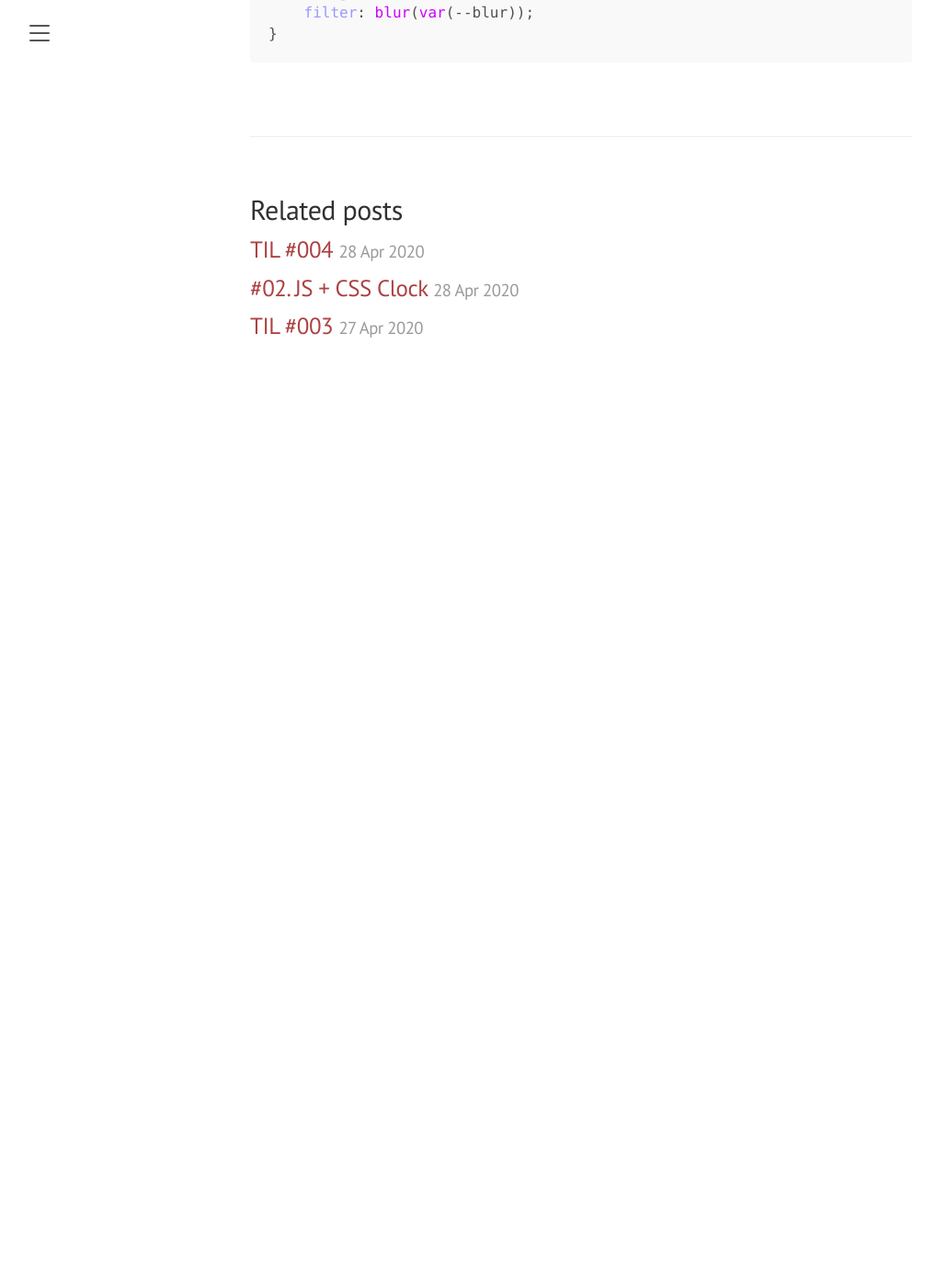
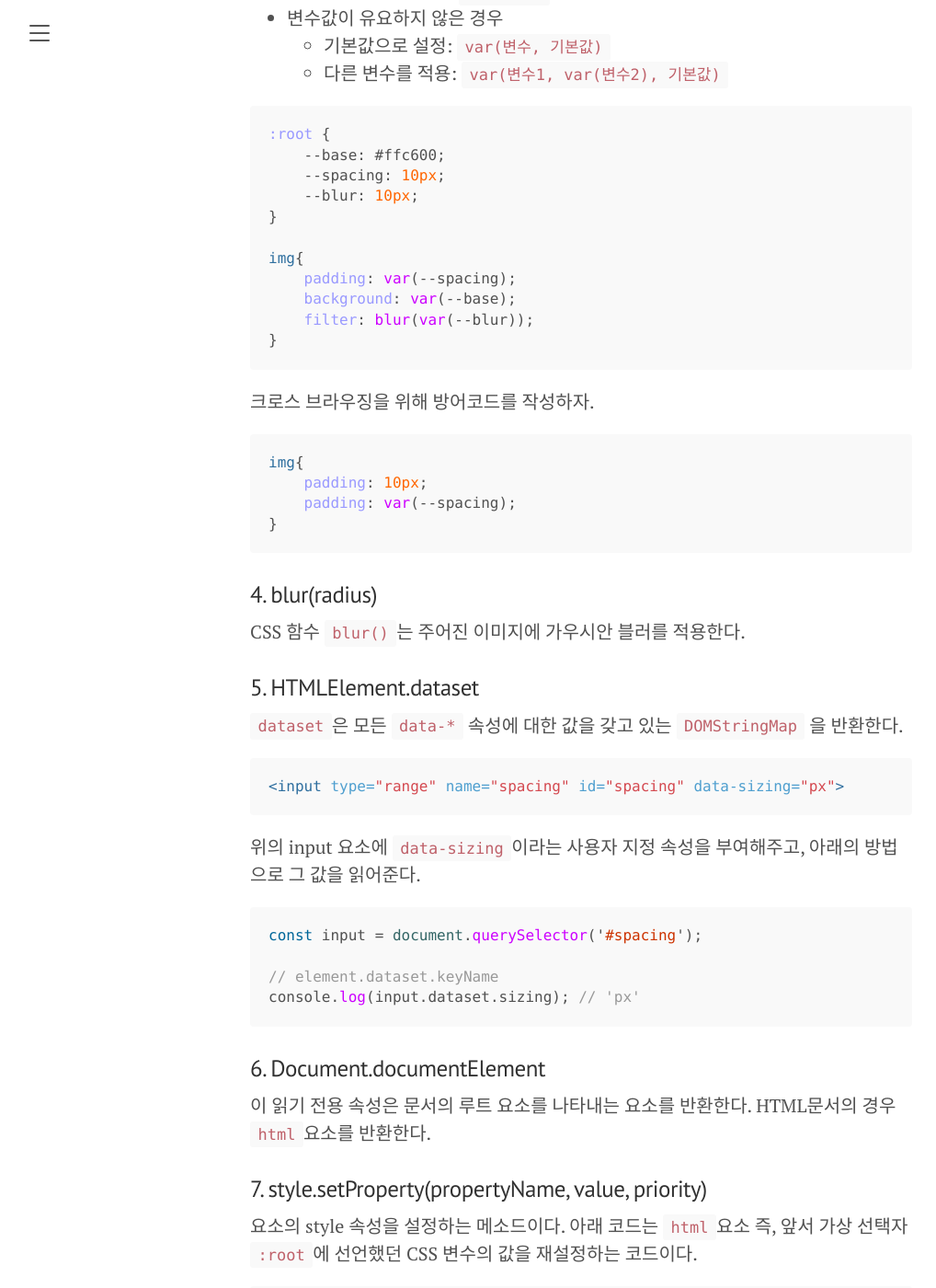
Before and after one commit to danbiilee/danbiilee.github.io, a Jekyll site: the page built from _posts/Javascript30/2020-04-28-03-CSS Variables.md, in a window 1280 px wide and 1400 px high, scrolled down 857 px. Shown: the whole window at 92% size, without its empty margins (8-1026 px from the left). Built offline with Jekyll 4.4.1, drawn with Linux system fonts in a browser that asks for light colours; before the commit the page ends 1287 px from its top, so only the background shows below that; some of the changed text lies outside the part shown.

Commit message:
docs: Edit 'JS30-03'

````diff
--- a/_posts/Javascript30/2020-04-28-03-CSS Variables.md
+++ b/_posts/Javascript30/2020-04-28-03-CSS Variables.md
@@ -3,29 +3,89 @@ title: "#03. Playing with CSS Variables and JS"
 category: Javascript30
 ---
 
-## 1. HTML
-### 1.1 input:color
-`type="color"`인 `input`태그가 있다는 걸 처음 알았다. 충격적.
+## 새롭게 알게 된 것들
+### 1. input:color
+`type="color"`인 `input`태그가 있다는 걸 처음 알았다. 신기방기쓰.
 
 
-## 2. CSS
-### 2.1 :root 선택자와 그 아래 속성들
+
+### 2. CSS의 변수
+CSS에서도 변수를 선언하고 사용할 수 있다.
+자신의 부모 요소에 선언된 변수에만 접근할 수 있기 때문에 보통 최상위 요소를 뜻하는 `:root` 가상 선택자를 이용해 변수를 선언한다.
+
+
+#### 2.1 :root 가상 선택자
+HTML에서 최상위 요소는 html태그를 의미한다. html 태그 이름을 선택자로 쓰면 우선 순위에 1점이 부여되지만, 가상 선택자는 class로 간주되어 10점이 부여되므로 굳이 `:root` 가상 선택자를 사용하는 거라고 생각하면 된다.
+
+#### 2.2 변수의 선언과 사용
+**변수 선언 방법**
+`--변수명`
+
+**변수 사용법**
+- 변수값이 유효한 경우: `var(변수)`
+- 변수값이 유요하지 않은 경우
+    - 기본값으로 설정: `var(변수, 기본값)`
+    - 다른 변수를 적용: `var(변수1, var(변수2), 기본값)`
+
 ```css
 :root {
     --base: #ffc600;
     --spacing: 10px;
     --blur: 10px;
 }
-```
 
-
-### 2.2 var()
-더 충격적.
-
-```css
 img{
     padding: var(--spacing);
     background: var(--base);
     filter: blur(var(--blur));
 }
 ```
+크로스 브라우징을 위해 방어코드를 작성하자.
+```css
+img{
+    padding: 10px;
+    padding: var(--spacing);
+}
+```
+
+### 4. blur(radius)
+CSS 함수 `blur()`는 주어진 이미지에 가우시안 블러를 적용한다.
+
+
+### 5. HTMLElement.dataset
+`dataset`은  모든 `data-*` 속성에 대한 값을 갖고 있는 `DOMStringMap` 을 반환한다.
+
+```html
+<input type="range" name="spacing" id="spacing" data-sizing="px">
+```
+위의 input 요소에 `data-sizing`이라는 사용자 지정 속성을 부여해주고, 아래의 방법으로 그 값을 읽어준다.
+
+```javascript
+const input = document.querySelector('#spacing');
+
+// element.dataset.keyName
+console.log(input.dataset.sizing); // 'px'
+```
+
+
+### 6. Document.documentElement
+이 읽기 전용 속성은 문서의 루트 요소를 나타내는 요소를 반환한다. HTML문서의 경우 `html`요소를 반환한다.
+
+
+### 7. style.setProperty(propertyName, value, priority)
+요소의 style 속성을 설정하는 메소드이다.
+아래 코드는  `html`요소 즉, 앞서 가상 선택자 `:root`에 선언했던 CSS 변수의 값을 재설정하는 코드이다.
+
+```javascript
+document.documentElement.style.setProperty(`--${this.name}`, this.value + suffix);
+```
+
+
+### 8. 이벤트
+- `change` 이벤트는 input요소를 클릭했다가 떼는 순간에 이벤트가 발생한다.
+- `mousemove` 이벤트는 마우스 클릭과 관계없이 마우스 움직임 대로 이벤트가 발생한다.
+
+
+
+## 정리
+1. input요소를 모두 선택해 이벤트 리스너의 콜백 함수로 `:root`의 속성 즉, 변수들의 값을 변경하는 `handleUpdate` 함수를 호출한다.
````
